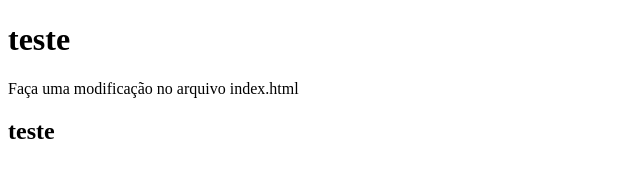
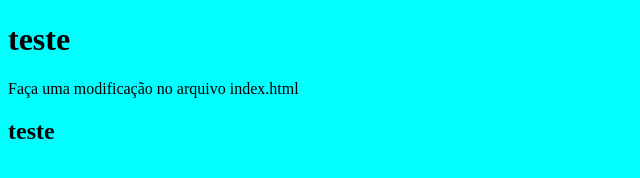
Before and after one commit to henrrydouglaswebdevloper/teste, a plain HTML site: page index.html in a window 1280 px wide. Shown: the whole page, without its empty margins (0-640 px from the left). Drawn offline with Linux system fonts and the light colour scheme.

Commit message:
Alterado cor do background

```diff
--- a/CSS/style.css
+++ b/CSS/style.css
@@ -0,0 +1,4 @@
+body{
+
+    background-color: aqua;
+}
--- a/index.html
+++ b/index.html
@@ -4,7 +4,7 @@
     <meta charset="UTF-8">
     <meta name="viewport" content="width=device-width, initial-scale=1.0">
     <title>test  </title>
-
+    <link rel="stylesheet" href="CSS/style.css">
 </head>
 <body>
     <h1> teste </h1>
```
